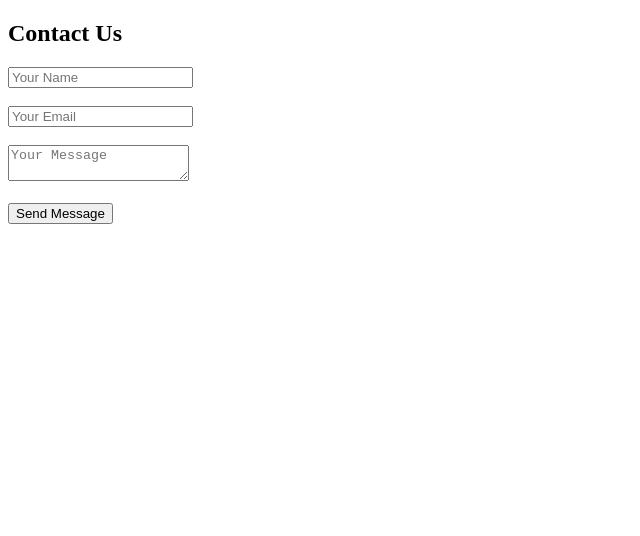
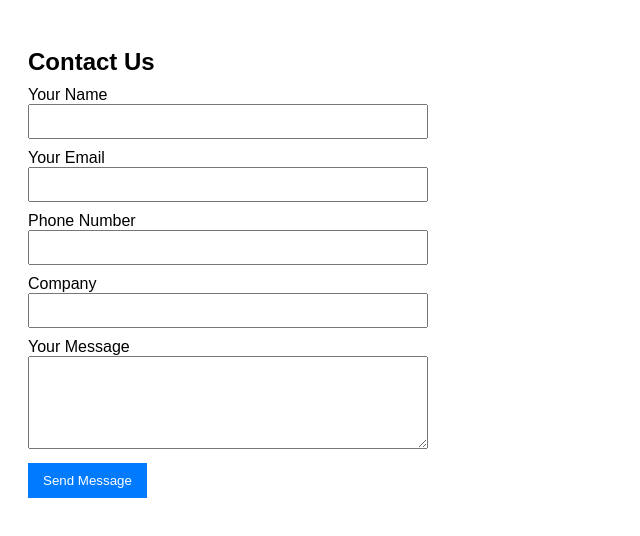
Before and after one commit to qlongman/Control-Systems-Integrated, a website: page public/index.html in a window 1280 px wide. Shown: the whole page, without its empty margins (0-640 px from the left). Drawn offline with Linux system fonts and the light colour scheme.

Commit message:
Save local changes before pulling

```diff
--- a/public/index.html
+++ b/public/index.html
@@ -2,16 +2,55 @@
 <html lang="en">
 <head>
   <meta charset="UTF-8" />
-  <meta name="viewport" content="width=device-width, initial-scale=1.0"/>
-  <title>Contact Form</title>
+  <meta name="viewport" content="width=device-width, initial-scale=1.0" />
+  <title>Contact Control Systems Integrated</title>
+  <style>
+    body {
+      font-family: Arial, sans-serif;
+      padding: 20px;
+    }
+    h2 {
+      margin-bottom: 10px;
+    }
+    form {
+      max-width: 400px;
+    }
+    input, textarea {
+      width: 100%;
+      margin-bottom: 10px;
+      padding: 8px;
+      box-sizing: border-box;
+    }
+    button {
+      padding: 10px 15px;
+      background-color: #007BFF;
+      color: white;
+      border: none;
+      cursor: pointer;
+    }
+    button:hover {
+      background-color: #0056b3;
+    }
+  </style>
 </head>
 <body>
-
   <h2>Contact Us</h2>
   <form id="contactForm">
-    <input type="text" name="name" placeholder="Your Name" required /><br /><br />
-    <input type="email" name="email" placeholder="Your Email" required /><br /><br />
-    <textarea name="message" placeholder="Your Message" required></textarea><br /><br />
+    <label for="name">Your Name</label>
+    <input type="text" name="name" id="name" required />
+
+    <label for="email">Your Email</label>
+    <input type="email" name="email" id="email" required />
+
+    <label for="phone">Phone Number</label>
+    <input type="tel" name="phone" id="phone" />
+
+    <label for="company">Company</label>
+    <input type="text" name="company" id="company" />
+
+    <label for="message">Your Message</label>
+    <textarea name="message" id="message" rows="5" required></textarea>
+
     <button type="submit">Send Message</button>
   </form>
 
@@ -21,28 +60,30 @@
 
       const form = e.target;
       const data = {
-  name: form.elements['name'].value,
-  email: form.elements['email'].value,
-  message: form.elements['message'].value
-};
+        name: form.elements['name'].value,
+        email: form.elements['email'].value,
+        phone: form.elements['phone'].value,
+        company: form.elements['company'].value,
+        message: form.elements['message'].value,
+      };
 
       try {
-        const res = await fetch('https://control-systems-integrated.onrender.com/api/contact', {
+        const res = await fetch('/api/contact', {
           method: 'POST',
           headers: {
-            'Content-Type': 'application/json'
+            'Content-Type': 'application/json',
           },
-          body: JSON.stringify(data)
+          body: JSON.stringify(data),
         });
 
         const result = await res.json();
         alert(result.message);
+        form.reset();
       } catch (error) {
         console.error('Error:', error);
-        alert('Failed to send message. Please try again.');
+        alert('There was an error sending your message. Please try again later.');
       }
     });
   </script>
-
 </body>
 </html>
```
Also changed, not shown: server.js (+31 -16 lines), 1 other file.
